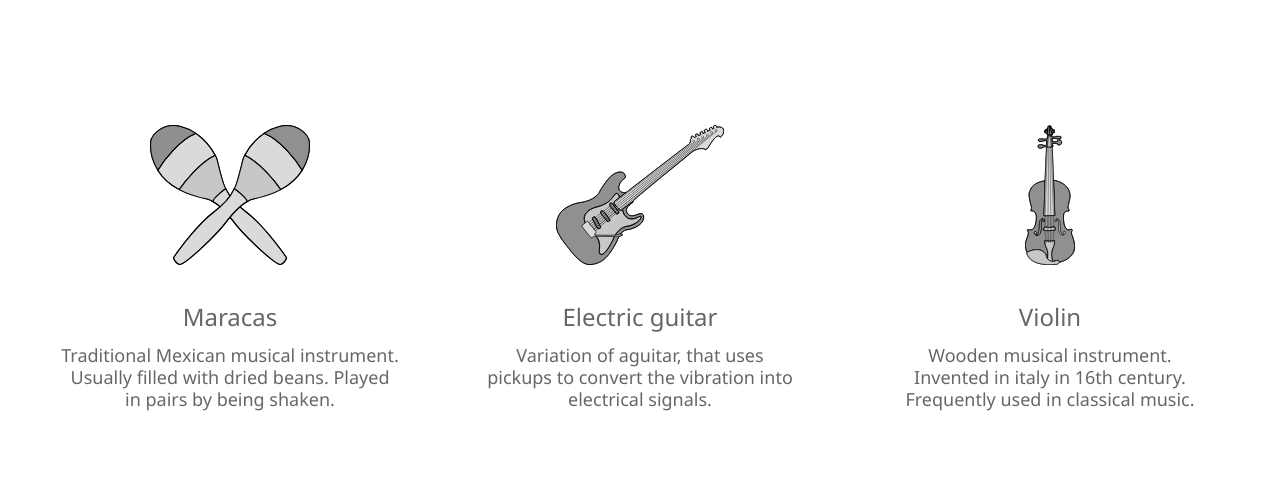
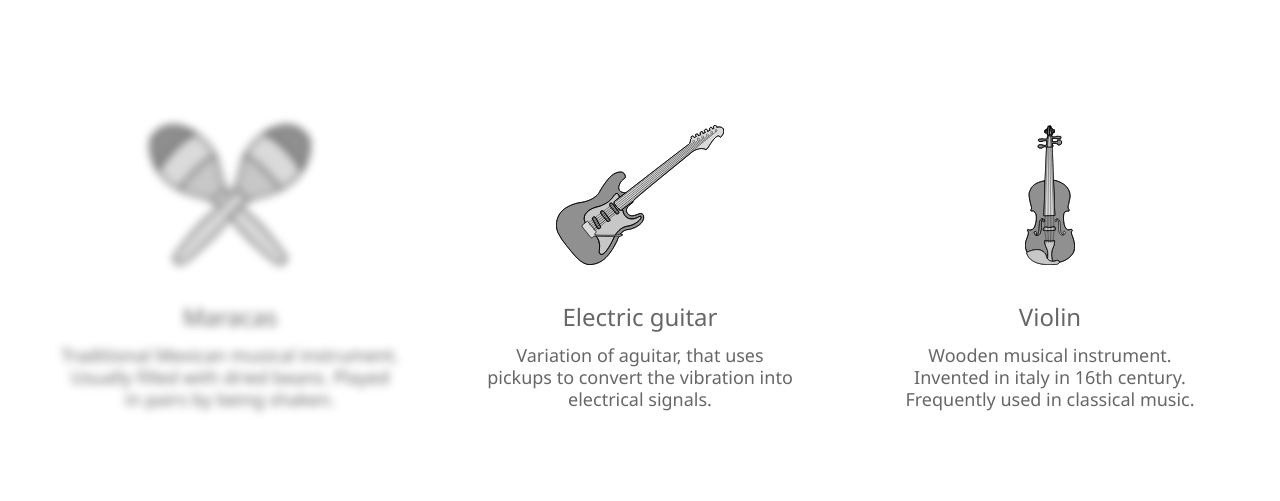
Before and after one commit to gleb-zavizenov/Zavizenov_G_Homework2-Using_SVG, a plain HTML site: page index.html in a window 1280 px wide. Both pictures are taken after a click on the element 230 px from the left and 530 px from the top of the page. Shown: the part 261-762 px from the top of the page. Drawn offline with Linux system fonts and the light colour scheme.

Commit message:
Added blur effect on click in JavaScript

```diff
--- a/css/main.css
+++ b/css/main.css
@@ -176,3 +176,8 @@
 .footer-link{
   color:#ffffff;
 }
+
+.active{
+  -webkit-filter: blur(4px);
+  filter: blur(4px);
+}
--- a/js/main.js
+++ b/js/main.js
@@ -16,6 +16,10 @@
     console.log(this.id);
   }
 
+  function addBlur() {
+    this.classList.toggle("active");
+  }
+
   maracasSVG.addEventListener("click", logMyId);
   electricSVG.addEventListener("click", logMyId);
   violinSVG.addEventListener("click", logMyId);
@@ -27,4 +31,15 @@
   trumpetSVG.addEventListener("click", logMyId);
   fluteSVG.addEventListener("click", logMyId);
 
+  maracasSVG.addEventListener("click", addBlur);
+  electricSVG.addEventListener("click", addBlur);
+  violinSVG.addEventListener("click", addBlur);
+  guitarSVG.addEventListener("click", addBlur);
+  boomboxSVG.addEventListener("click", addBlur);
+  dynamicSVG.addEventListener("click", addBlur);
+  studioSVG.addEventListener("click", addBlur);
+  pianoSVG.addEventListener("click", addBlur);
+  trumpetSVG.addEventListener("click", addBlur);
+  fluteSVG.addEventListener("click", addBlur);
+
 })();
```
